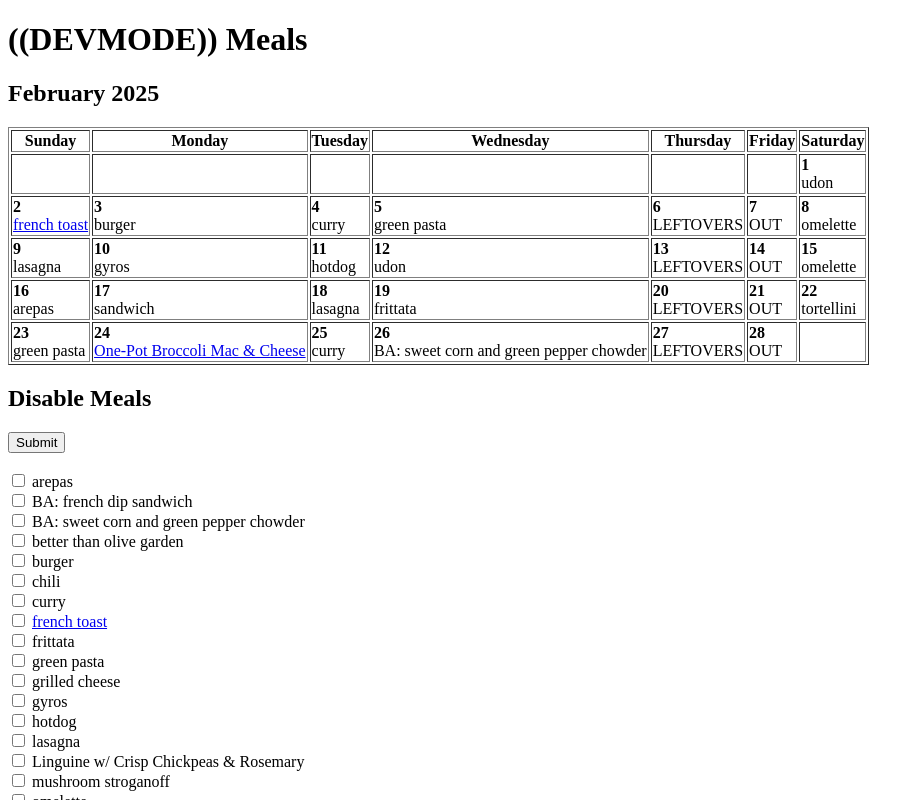
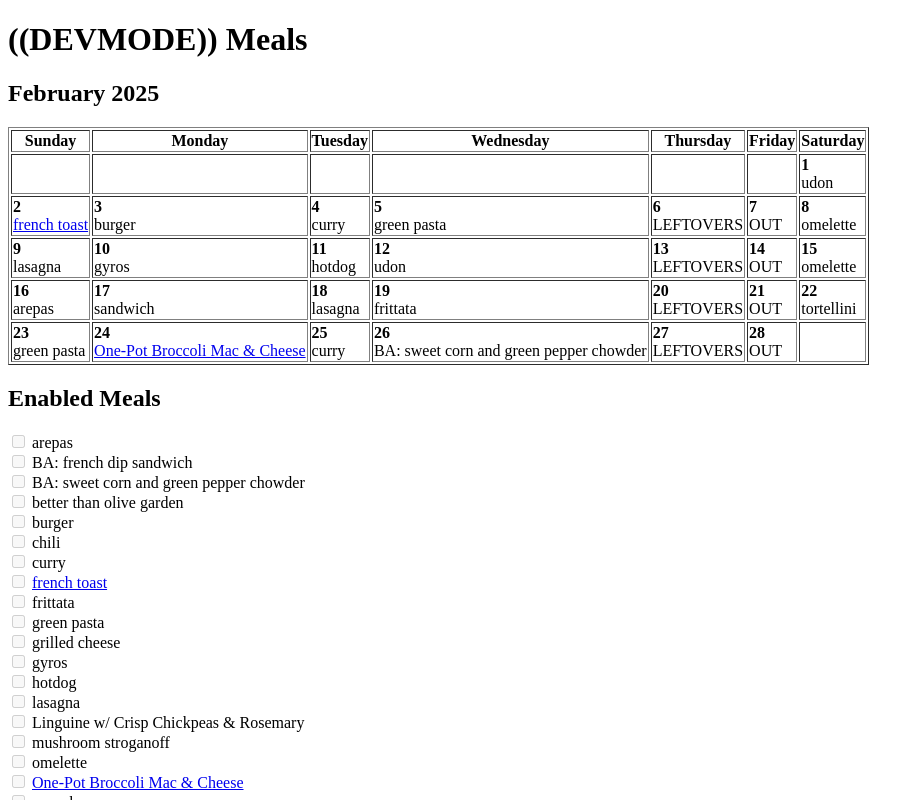
Before and after one commit to andrewpollack/pi-infrastructure, a SvelteKit app in the folder containers/meals-frontend/: page / in a window 1280 px wide. Shown: the top 800 px of the page, without its empty margins (0-924 px from the left). Built offline with nearby package versions, Linux system fonts and the light colour scheme.

Commit message:
feat: Add meal disable functionality (#34)
Represent on FE as well

```diff
--- a/containers/meals-frontend/src/app.html
+++ b/containers/meals-frontend/src/app.html
@@ -1,6 +1,7 @@
-<!doctype html>
+<!DOCTYPE html>
 <html lang="en">
 	<head>
+		<title>Monthly meals</title>
 		<meta charset="utf-8" />
 		<link rel="icon" href="%sveltekit.assets%/favicon.png" />
 		<meta name="viewport" content="width=device-width, initial-scale=1" />
--- a/containers/meals-frontend/src/lib/MealsList.svelte
+++ b/containers/meals-frontend/src/lib/MealsList.svelte
@@ -4,14 +4,19 @@
 	export let meals: Meal[];
 </script>
 
-<h2>Disable Meals</h2>
+<h2>Enabled Meals</h2>
 
 {#if meals && meals.length > 0}
 	<form>
-		<input type="submit" value="Submit" /><br /><br />
-
 		{#each meals as meal}
-			<input type="checkbox" id={meal.Meal} name={meal.Meal} value={meal.Meal} />
+			<input
+				type="checkbox"
+				id={meal.Meal}
+				name={meal.Meal}
+				value={meal.Meal}
+				checked={meal.Enabled}
+				disabled
+			/>
 			<label for={meal.Meal}>
 				{#if meal.URL}
 					<a href={meal.URL} target="_blank" rel="noopener noreferrer">
@@ -20,9 +25,8 @@
 				{:else}
 					{meal.Meal}
 				{/if}
-
-				<br /></label
-			>
+				<br />
+			</label>
 		{/each}
 	</form>
 {:else}
--- a/containers/meals-frontend/src/lib/types.ts
+++ b/containers/meals-frontend/src/lib/types.ts
@@ -2,6 +2,7 @@ export interface Meal {
 	Day: number;
 	Meal: string;
 	URL: string | null;
+	Enabled: boolean | null;
 }
 
 export interface MealsResponse {
```
Also changed, not shown: 2 other files (tests, documents, lock files or other folders).
